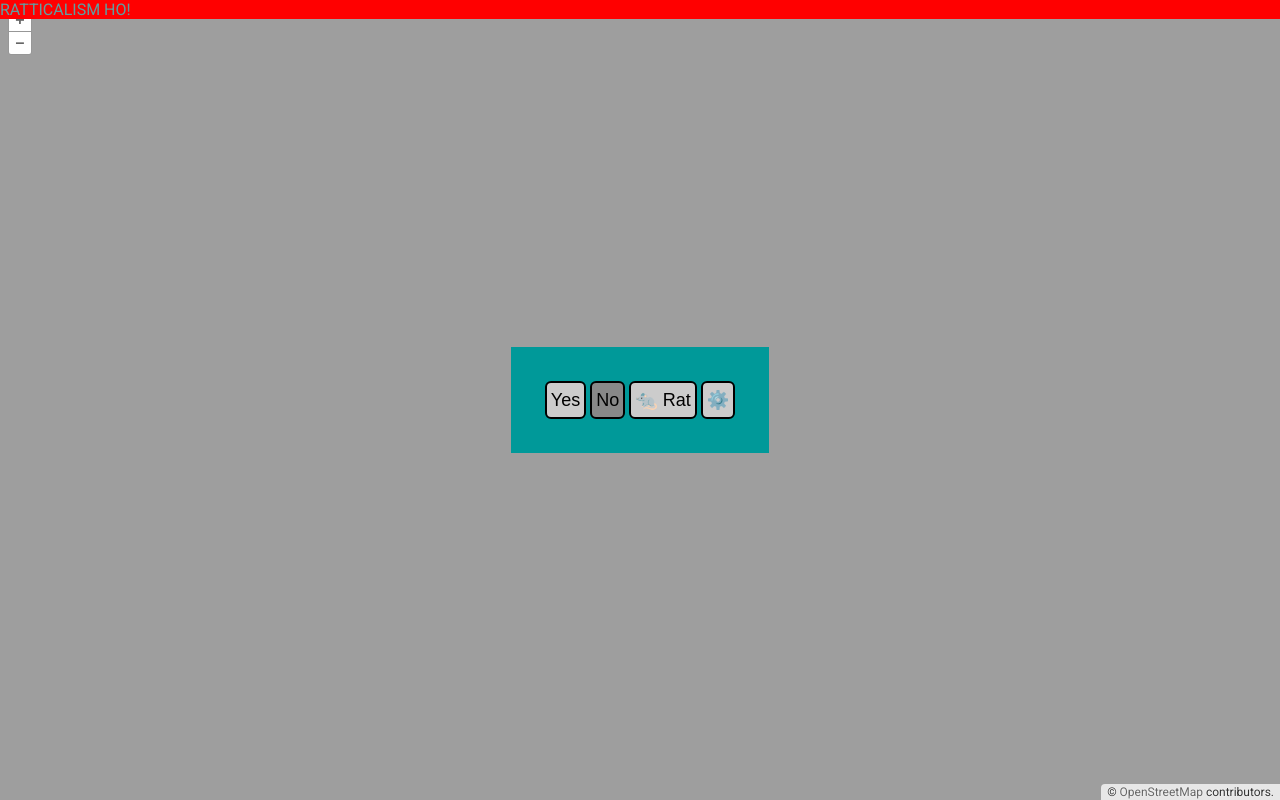
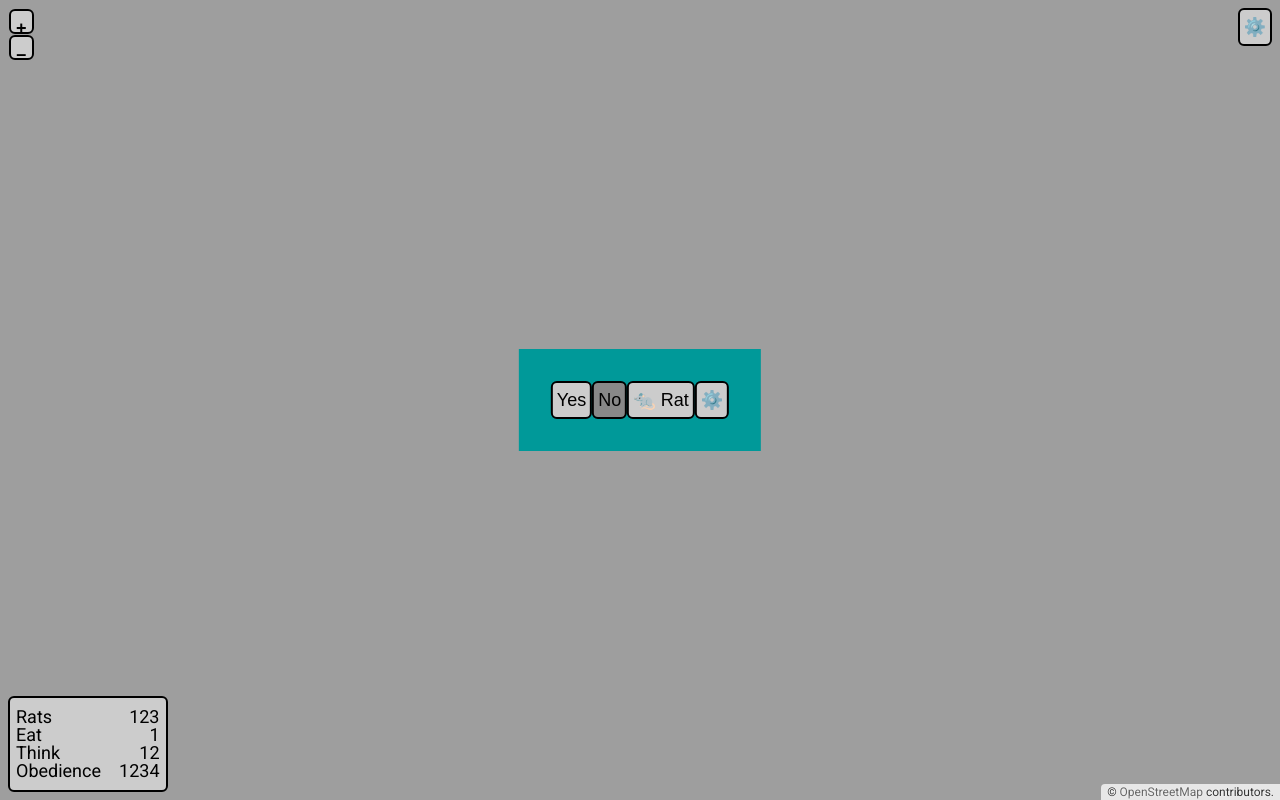
Before and after one commit to isthisstackoverflow/ratstack, a React app: page / in a window 1280 px wide. Built offline with nearby package versions, Linux system fonts and the light colour scheme.

Commit message:
throw styles around not happy with it

```diff
--- a/src/index.html
+++ b/src/index.html
@@ -1,5 +1,5 @@
 <!DOCTYPE html>
-<!-- 13 lines of HTML ... more than enough to program everything in the web -->
+<!-- 14 lines of HTML ... more than enough to set up everything in the web -->
 <html>
   <head>
     <meta charset="utf-8">
@@ -7,6 +7,8 @@
     <link href="https://fonts.googleapis.com/css?family=Roboto" rel="stylesheet">
     <!-- what is this, I don't even -->
     <meta name="viewport" content="width=device-width, initial-scale=1.0, maximum-scale=1.0, user-scalable=no">
+    <!-- hey client, reload these lines so that you never miss a new index.js -->
+    <meta http-equiv="Cache-Control" content="no-cache, no-store, must-revalidate, max-age=0">
   </head>
   <body>
     <div id="map-boss"></div>
--- a/src/styles.scss
+++ b/src/styles.scss
@@ -12,11 +12,38 @@ html, body {
     position: absolute;
     height: 100%;
     width: 100%;
+
+    .ol-zoom {
+      background: transparent;
+      padding: 0;
+
+      .ol-zoom-out, .ol-zoom-in {
+        cursor: pointer;
+
+        background: #CCC;
+        color: black;
+
+        font-size: 18px;
+        line-height: 18px;
+        border: 2px solid black;
+        border-radius: 6px;
+
+        padding: 8px 4px;
+
+        &:hover {
+          background: #FFF;
+        }
+
+        &:focus {
+          border: 2px solid white;
+        }
+
+        &:active {
+          background: #AAA;
+        }
+      }
+    }
   }
 
-  #user-interface {
-    position: absolute;
-    height: 100%;
-    width: 100%;
-  }
+  /* #user-interface {} */
 }
--- a/src/view/EmojiButton.js
+++ b/src/view/EmojiButton.js
@@ -13,7 +13,6 @@ const StyledEmojiButton = styled.button`
   border: 2px solid black;
   border-radius: 6px;
 
-  margin: 2px;
   padding: 8px 4px;
 
   &:hover {
@@ -34,7 +33,7 @@ const StyledEmojiButton = styled.button`
   }
 `
 
-const EmojiButton = ({ emoji, children, disabled }) => console.log(disabled) || (
+const EmojiButton = ({ emoji, children, disabled }) => (
   <StyledEmojiButton disabled={disabled}>
     {emoji} {children}
   </StyledEmojiButton>
--- /dev/null
+++ b/src/view/Statistics.js
@@ -0,0 +1,44 @@
+import React from 'react'
+import styled from 'styled-components'
+
+const StyledStatistics = styled.table`
+  background: #CCC;
+  color: black;
+
+  font-size: 18px;
+  line-height: 18px;
+  border: 2px solid black;
+  border-radius: 6px;
+
+  padding: 8px 4px;
+
+  &:hover {
+    background: #FFF;
+  }
+`
+
+const StyledData = styled.li`
+  position: relative;
+  list-style-type: none;
+`
+
+/** better make this a module */
+const LeftPad = styled.span`
+  float: right;
+  padding-left: 1em;
+`
+
+const Statistics = _ => (
+  <StyledStatistics>
+    <StyledData>Rats <LeftPad>123</LeftPad></StyledData>
+    <StyledData>Eat <LeftPad>1</LeftPad></StyledData>
+    <StyledData>Think <LeftPad>12</LeftPad></StyledData>
+    <StyledData>Obedience <LeftPad>1234</LeftPad></StyledData>
+  </StyledStatistics>
+)
+
+Statistics.displayName = 'Statistics'
+Statistics.propTypes = {}
+Statistics.defaultProps = {}
+
+export default Statistics
--- a/src/view/index.js
+++ b/src/view/index.js
@@ -1,33 +1,51 @@
 import React, { PureComponent } from 'react'
 import styled from 'styled-components'
 
+import EmojiButton from './EmojiButton'
+
 import Options from './Options'
+import Statistics from './Statistics'
 
-const CenterFlex = styled.div`
+import emojis from '../emojis'
+
+const Center = styled.div`
+  position: fixed;
+  max-height: 90%;
+  max-width: 90%;
+  top: 50%;
+  left: 50%;
+  transform: translateX(-50%) translateY(-50%);
+`
+
+const TopRight = styled.div`
   position: absolute;
-  height: 100%;
-  width: 100%;
   display: flex;
   flex-direction: column;
-  align-items: center;
-  justify-content: center;
+  top: 0.5em;
+  right: 0.5em;
 `
 
-const RedBoi = styled.div`
-  background: red;
-  color: cadetblue;
+const BottomRight = styled.div`
+  position: absolute;
+  display: flex;
+  flex-direction: column;
+  bottom: 0.5em;
+  left: 0.5em;
 `
 
 export default class View extends PureComponent {
   render () {
     return (
       <>
-        <CenterFlex>
+        <TopRight>
+          <EmojiButton emoji={emojis.options} />
+        </TopRight>
+        <Center>
           <Options />
-        </CenterFlex>
-        <RedBoi>
-          RATTICALISM HO!
-        </RedBoi>
+        </Center>
+        <BottomRight>
+          <Statistics />
+        </BottomRight>
       </>
     )
   }
```
